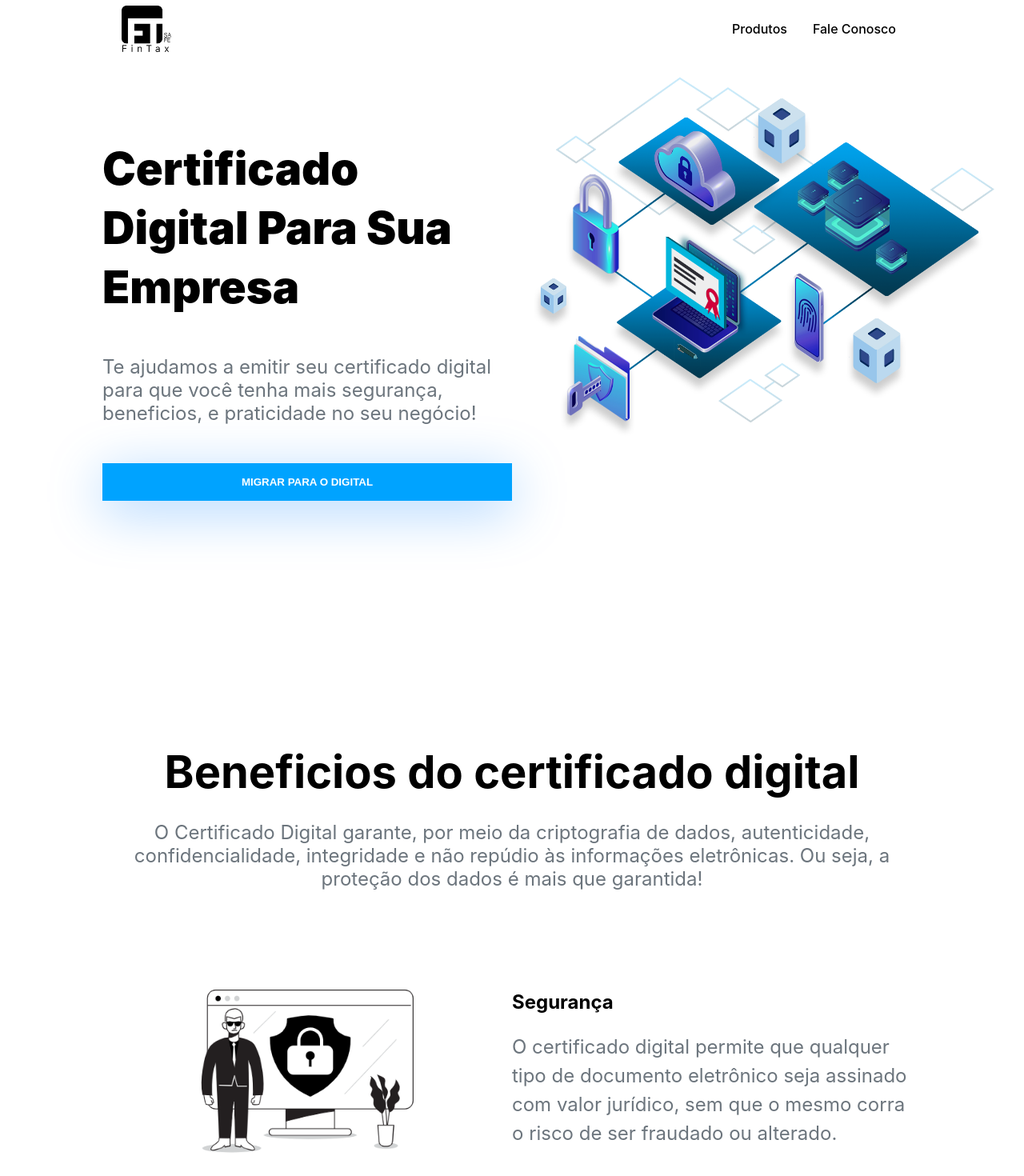
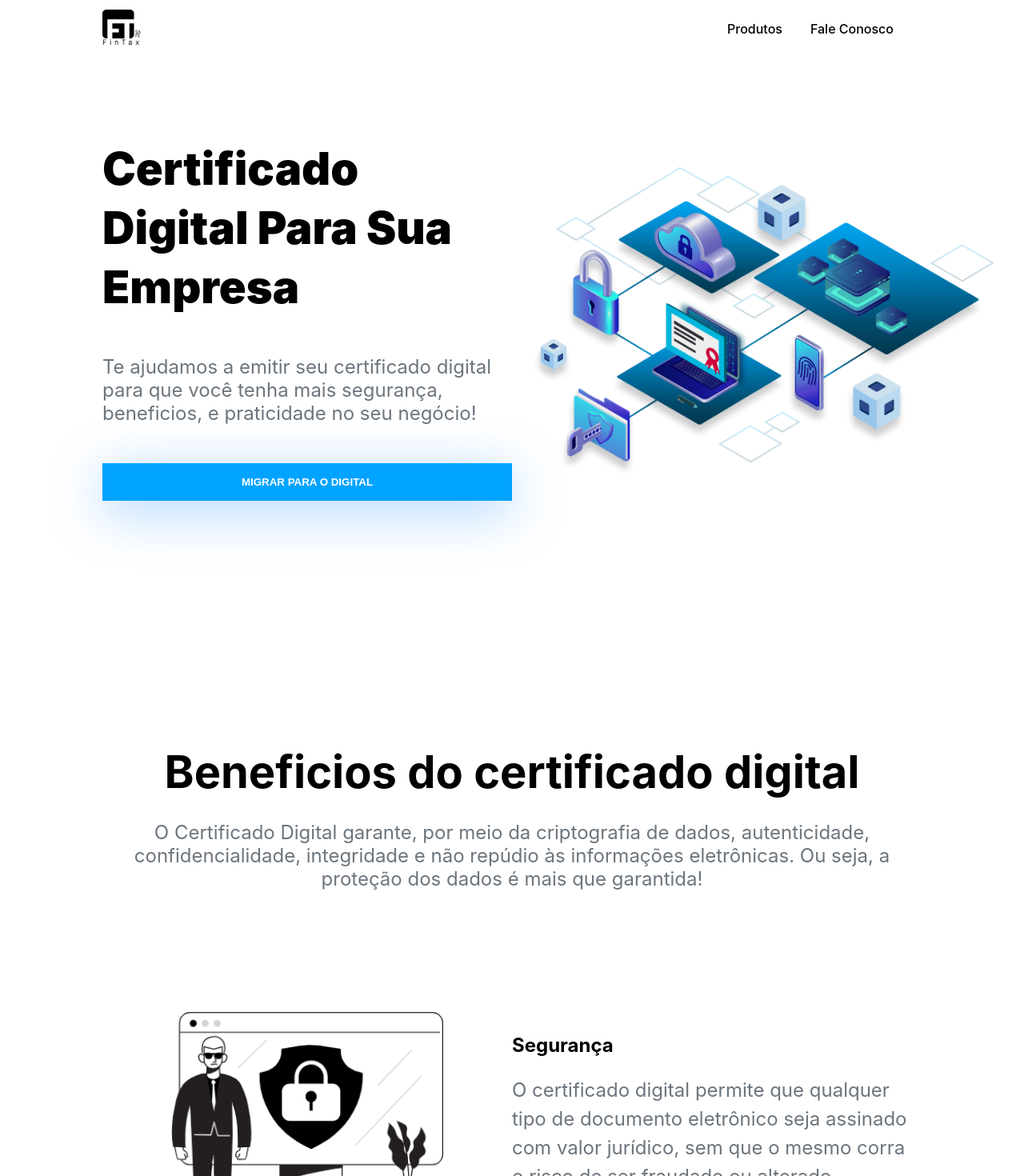
Before and after one commit to MisaelKelviny/fintaxSafe, a Next.js app: page / in a window 1280 px wide. Shown: the top 1470 px of the page at 80% size. Built offline with nearby package versions, Linux system fonts and the light colour scheme.

Commit message:
fixing image optimization and styles

```diff
--- a/src/components/LandingPage/Header/index.tsx
+++ b/src/components/LandingPage/Header/index.tsx
@@ -88,13 +88,12 @@ function Header() {
         <ImageRaw>
           <Image
             src={'/image/background.png'}
-            width={'100%'}
-            height={'100%'}
-            layout={'responsive'}
+            layout="fill"
+            objectFit="contain"
+            quality={100}
+            alt={'Image background'}
             priority />
         </ImageRaw>
-        {/* <Image src={'/image/background.png'} width={'100%'} height={'100%'} layout={'fill'} priority /> */}
-        {/* <ImageRaw imgUrl={background.src} /> */}
       </HeaderContainer>
     </div>
   )
--- a/src/components/LandingPage/NavBar/index.tsx
+++ b/src/components/LandingPage/NavBar/index.tsx
@@ -4,11 +4,11 @@ import token from '../../../../styles/design-tokens'
 import logoEscuro from '/public/image/logo_escuro.png'
 
 const NavContainer = styled.nav`
-  position: fixed;
+  position: absolute;
   width: 100%;
   top: 0;
   right: 0;
-  padding: 0px 10%;
+  padding: 10px 10%;
   height: 72px;
   display: flex;
   justify-content: space-between;
@@ -18,23 +18,32 @@ const NavContainer = styled.nav`
 `
 
 const Logo = styled.div`
-  margin: 0 24px;
-  max-width: 62px;
-  min-width: 62px;
+
 `
 
 const Menu = styled.ul`
   list-style-type: none;
   display: flex;
+  width: 100%;
+  justify-content: space-around;
+
+  @media ${token.size.tablet} {
+    justify-content: flex-end;
+  }
 `
 
 const MenuItem = styled.li`
-  margin-right: 32px;
   font-weight: 500;
   cursor: pointer;
+  white-space: nowrap;
+  margin-right: 0px;
 
   &:hover{
     color: ${token.color.four}
+  }
+
+  @media ${token.size.tablet} {
+    margin-right: 35px;
   }
 `
 
@@ -45,7 +54,9 @@ function Navbar() {
         <Image
           src={logoEscuro}
           alt="O logo da fintaxSafe escuro"
-          layout='responsive'
+          width={50}
+          height={50}
+          objectFit='contain'
         />
       </Logo>
       <Menu>
--- a/src/pages/index.tsx
+++ b/src/pages/index.tsx
@@ -54,10 +54,22 @@ const TemplateRow = styled.div`
   }
 `
 
+const Row = styled.div`
+  margin: 40% auto;
+  position: relative;
+  width: 100%;
+  height: 100%;
+
+  @media ${token.size.tablet} {
+    margin: 7% auto;
+  }
+`
+
 const ImageRaw = styled.div`
   width: 100%;
   height: 100%;
   padding: 0% 10% 0% 0%;
+  position: relative;
 `
 
 const CardsOption = styled.div`
@@ -218,10 +230,18 @@ const Home: NextPage = () => {
           Ou seja, a proteção dos dados é mais que garantida!' />
         {benefits.map((object, index) => {
           return (
-            <TemplateRow reverse={object.reverse} key={`${index}_${object.title}`} >
-              <div style={{ margin: '0 auto' }}>
-                <Image src={object.img} alt="security icon" width={400} height={400} />
-              </div>
+            <TemplateRow reverse={object.reverse} key={`${index}_${object.title}`}>
+              <Image
+                src={object.img}
+                alt="security icon"
+                objectFit='contain'
+                width={200}
+                height={200}
+                quality={100}
+                layout='responsive'
+                priority
+              />
+              {/* </Row> */}
               <div style={{ direction: 'ltr' }}>
                 <h2>{object.title}</h2>
                 <Text align="start">
@@ -238,9 +258,10 @@ const Home: NextPage = () => {
             <ImageRaw>
               <Image
                 src={'/image/business.png'}
-                width={'100%'}
-                height={'100%'}
-                layout={'responsive'}
+                layout="fill"
+                objectFit="cover"
+                quality={100}
+                alt={'Image of business man'}
                 priority />
             </ImageRaw>
           </div>
@@ -386,7 +407,7 @@ const Home: NextPage = () => {
           <span>Rua das Ruas, nº 4, Sala 6 - Centro. Pouso Alegre/MG. CEP: 37555-000 Contato: 0800 088 0888 CNPJ: 33.333.333/0003-33</span>
         </div>
       </Footer>
-    </div>
+    </div >
   )
 }
 
```
